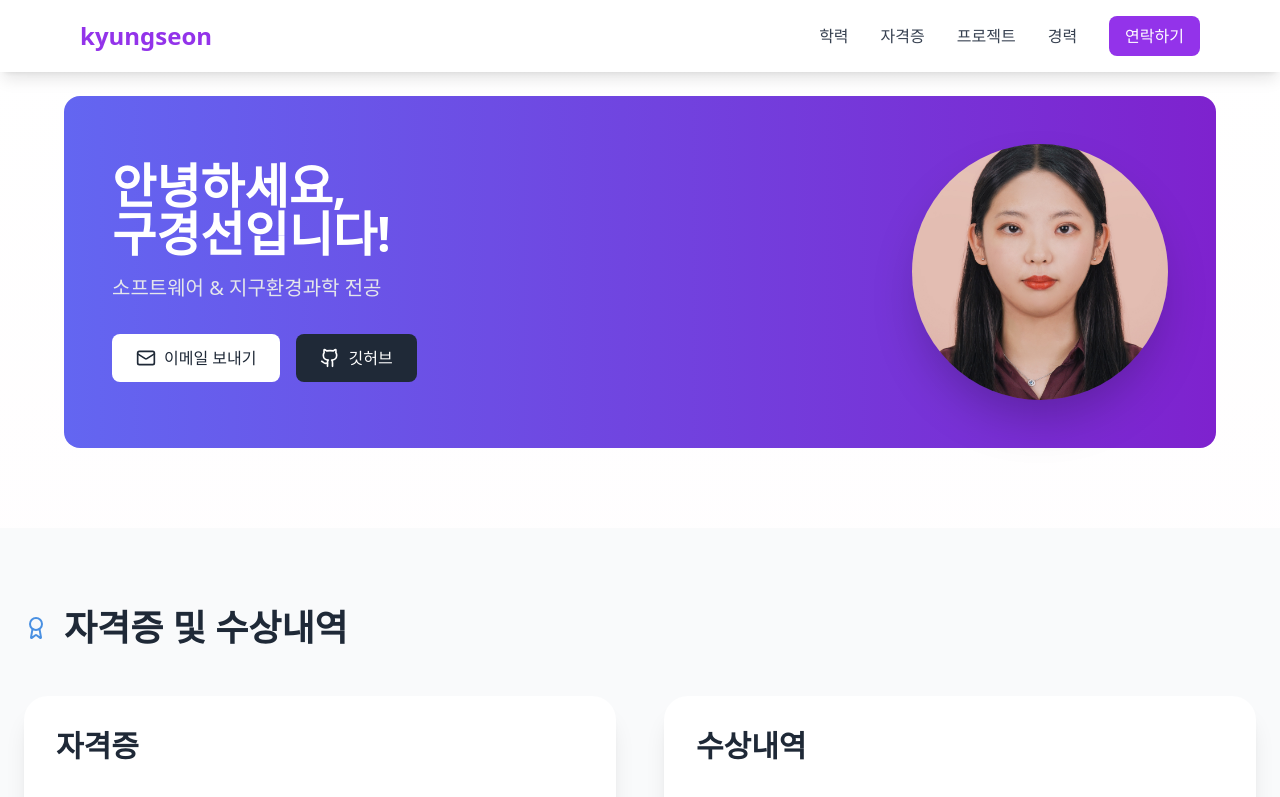
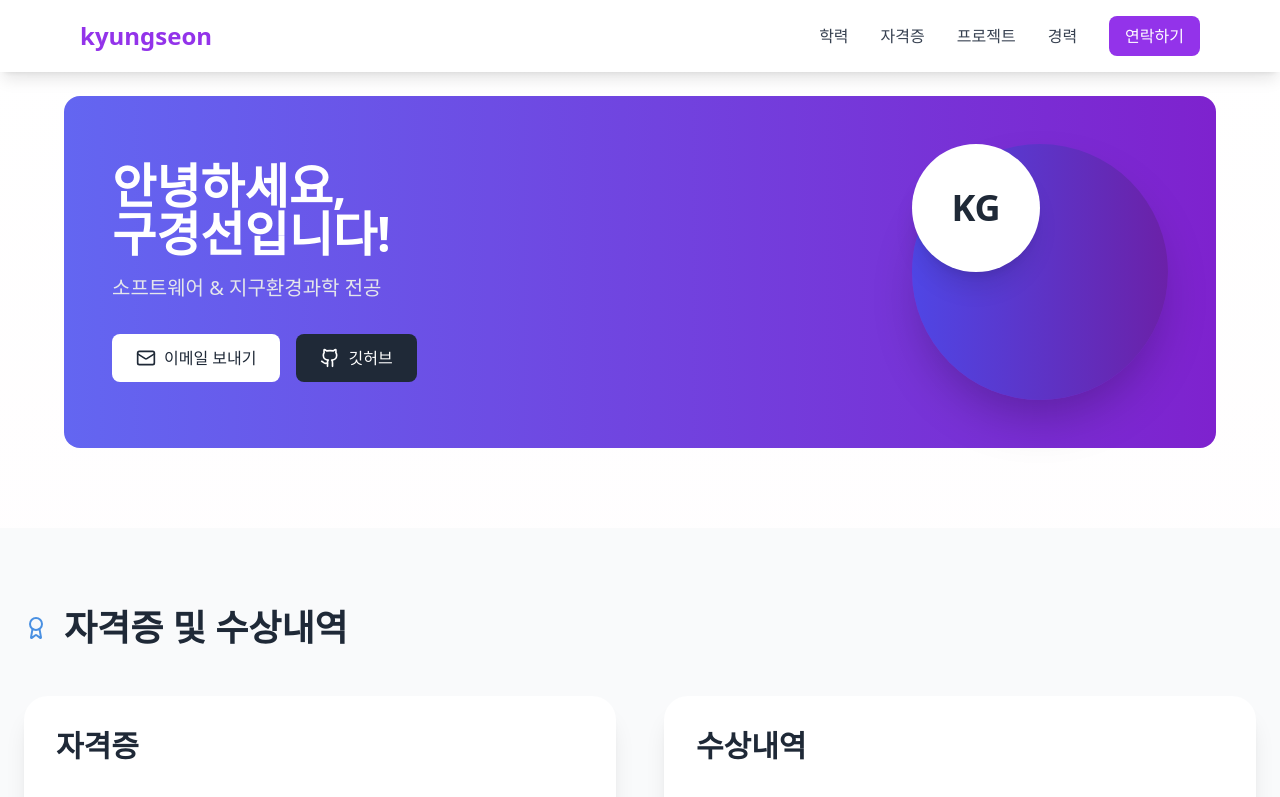
Before and after one commit to kookyungseon/portfolio-site, a React (Create React App) app: page / in a window 1280 px wide. Shown: the top 797 px of the page. Built offline with nearby package versions, Linux system fonts and the light colour scheme.

Commit message:
변경사항에 대한 설명

```diff
--- a/src/components/Hero.js
+++ b/src/components/Hero.js
@@ -1,6 +1,5 @@
 import React from 'react';
 import { Github, Mail } from 'lucide-react';
-import profileImage from './profil.png';
 
 const Hero = () => {
   return (
@@ -8,9 +7,7 @@ const Hero = () => {
       <div className="max-w-6xl mx-auto">
         <div className="bg-gradient-to-r from-indigo-500 to-purple-700 rounded-2xl p-12 md:flex items-center justify-between">
           <div className="text-center md:text-left">
-            <h1
-              className="text-5xl font-bold mb-4 text-white animate-fade-down"
-            >
+            <h1 className="text-5xl font-bold mb-4 text-white animate-fade-down">
               안녕하세요,<br />구경선입니다!
             </h1>
             <p
@@ -42,16 +39,10 @@ const Hero = () => {
             </div>
           </div>
 
-          <div className="hidden md:block relative">
-            <div className="w-64 h-64 rounded-full overflow-hidden shadow-2xl">
-              <img
-                src={profileImage}
-                alt="구경선 프로필"
-                className="w-[120%] h-[120%] object-cover object-center transform -translate-x-[0%] -translate-y-[10%]"
-                style={{
-                  objectPosition: '50% 0%' // 이미지 위치 조정
-                }}
-              />
+          {/* 대체된 프로필 이미지 섹션 */}
+          <div className="hidden md:block relative flex justify-center items-center w-64 h-64 rounded-full bg-gradient-to-r from-indigo-600 to-purple-800 shadow-2xl">
+            <div className="w-32 h-32 bg-white rounded-full flex justify-center items-center shadow-xl">
+              <span className="text-4xl font-semibold text-gray-800">KG</span>
             </div>
             <div className="absolute -z-10 w-72 h-72 rounded-full bg-purple-500 opacity-20 blur-xl -top-4 -left-4"></div>
           </div>
```
